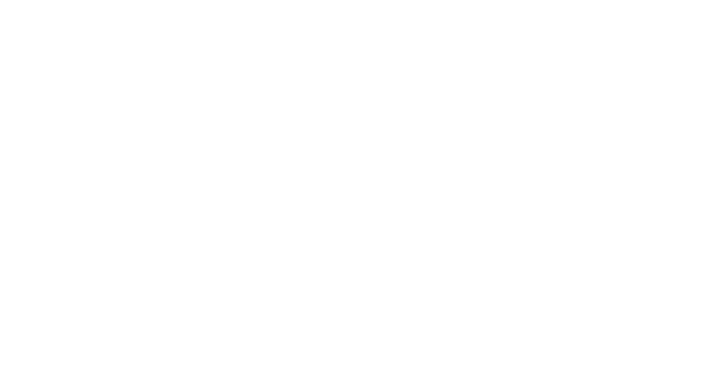
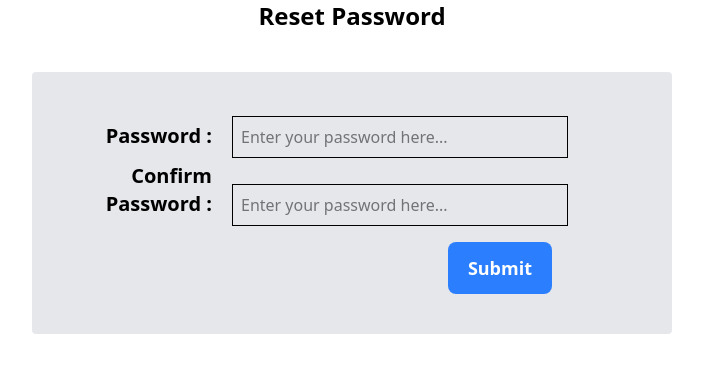
Before and after one commit to ramen72/OYA-Project-22_Todo_FullStack, a React app in the folder frontend/: page /reset-password/1 in a window 1280 px wide. Before the commit this address had no page. Shown: the top 372 px of the page, without its empty margins (288-991 px from the left). Built offline with nearby package versions, Linux system fonts and the light colour scheme; the HTML template or start-up script is replaced by a standard one.

Commit message:
Update up to rest-password at 20-09-2025_1749

```diff
--- a/frontend/src/App.jsx
+++ b/frontend/src/App.jsx
@@ -20,8 +20,8 @@
         <Route path="/" element={<Registration />} />
         <Route path="/login" element={<Login />} />
         <Route path={`/verify/:token`} element={<VerifyEmail />} />
-        <Route path={`/forgot-password/:token`} element={<ForgotPassword />} />
-        <Route path={`/reset/:token`} element={<ResetPassword />} />
+        <Route path={`/forgot-password`} element={<ForgotPassword />} />
+        <Route path={`/reset-password/:token`} element={<ResetPassword />} />
       </Routes>
     </>
   );
--- a/frontend/src/features/auth/authApi.js
+++ b/frontend/src/features/auth/authApi.js
@@ -4,5 +4,8 @@
 export const login = (data) => api.post("/auth/login", data);
 export const verifyEmail = (token) => api.get(`/auth/verify/${token}`);
 export const forgotPassword = (data) => api.post("/auth/forgot-password", data);
-export const resetPassword = (token, data) =>
-  api.post(`/auth/reset-password/${token}`, data);
+export const resetPassword = (token, data) => {
+  console.log(token, data);
+};
+// export const resetPassword = (token, data) =>
+//   api.post(`/auth/reset-password/${token}`, data);
--- a/frontend/src/features/auth/authSlice.js
+++ b/frontend/src/features/auth/authSlice.js
@@ -57,7 +57,9 @@
   "auth/reset",
   async ({ token, data }, { rejectWithValue }) => {
     try {
-      const res = await authApi.resetPassword(token, data);
+      const res = await authApi.resetPassword(token, {
+        password: data.password,
+      });
       return res.data;
     } catch (error) {
       return rejectWithValue(error);
@@ -86,12 +88,12 @@
         state.loading = true;
       })
       .addCase(login.fulfilled, (state, action) => {
-        (state.loading = true)(
-          (state.user = {
-            email: action.payload.email,
-            username: action.payload.username,
-          })
-        );
+        state.loading = false;
+        state.message = "error";
+        state.user = {
+          email: action.payload.email,
+          username: action.payload.username,
+        };
         state.accessToken = action.payload.accessToken;
       })
       .addCase(login.rejected, (state, action) => {
--- a/frontend/src/pages/ForgotPassword.jsx
+++ b/frontend/src/pages/ForgotPassword.jsx
@@ -1,9 +1,51 @@
-import React from "react";
+import React, { useState } from "react";
+import { useSelector, useDispatch } from "react-redux";
+import { forgot } from "./../features/auth/authSlice";
 
 const ForgotPassword = () => {
+  const [formData, setFormData] = useState({
+    email: "",
+  });
+  const dispatch = useDispatch();
+  const { message, error } = useSelector((state) => state.auth);
+
+  const handleSubmit = () => {
+    dispatch(forgot(formData));
+  };
+
   return (
     <>
-      <h1>ForgotPassword</h1>
+      <h1 className={`font-bold text-2xl text-center mb-6`}>Forgot Password</h1>
+      <form
+        action="POST"
+        onSubmit={handleSubmit}
+        className={`w-1/2 p-10 mt-10 mx-auto bg-gray-200 rounded`}
+      >
+        <div>
+          <label
+            htmlFor="email"
+            className={`inline-block w-1/4 font-bold text-xl text-right capitalize`}
+          >
+            email :
+          </label>
+          <input
+            className={`border ml-5 p-2 my-1 w-3/5`}
+            type="email"
+            onChange={(e) =>
+              setFormData({ ...formData, email: e.target.value })
+            }
+            placeholder="Enter your email here..."
+          />
+        </div>
+        <div className={`flex justify-end items-center mt-3`}>
+          <button
+            type="submit"
+            className={`bg-blue-500 px-5 py-3 text-white font-bold text-lg capitalize rounded-lg mr-20 cursor-pointer hover:bg-blue-600`}
+          >
+            submit
+          </button>
+        </div>
+      </form>
     </>
   );
 };
--- a/frontend/src/pages/Login.jsx
+++ b/frontend/src/pages/Login.jsx
@@ -1,9 +1,69 @@
-import React from "react";
+import React, { useState } from "react";
+import { useSelector, useDispatch } from "react-redux";
+import { login } from "./../features/auth/authSlice";
 
 const Login = () => {
+  const [formData, setFormData] = useState({
+    email: "",
+    password: "",
+  });
+  const dispatch = useDispatch();
+  const { message, error, loading } = useSelector((state) => state.auth);
+  console.log(loading);
+
+  const handleSubmit = () => {
+    dispatch(login(formData));
+  };
+
   return (
     <>
-      <h1>Login</h1>
+      <h1 className={`font-bold text-2xl text-center mb-6`}>Login</h1>
+      <form
+        action="POST"
+        onSubmit={handleSubmit}
+        className={`w-1/2 p-10 mt-10 mx-auto bg-gray-200 rounded`}
+      >
+        <div>
+          <label
+            htmlFor="email"
+            className={`inline-block w-1/4 font-bold text-xl text-right capitalize`}
+          >
+            email :
+          </label>
+          <input
+            className={`border ml-5 p-2 my-1 w-3/5`}
+            type="email"
+            onChange={(e) =>
+              setFormData({ ...formData, email: e.target.value })
+            }
+            placeholder="Enter your email here..."
+          />
+        </div>
+        <div>
+          <label
+            htmlFor="password"
+            className={`inline-block w-1/4 font-bold text-xl text-right capitalize`}
+          >
+            password :
+          </label>
+          <input
+            className={`border ml-5 p-2 my-1 w-3/5`}
+            type="password"
+            onChange={(e) =>
+              setFormData({ ...formData, password: e.target.value })
+            }
+            placeholder="Enter your password here..."
+          />
+        </div>
+        <div className={`flex justify-end items-center mt-3`}>
+          <button
+            type="submit"
+            className={`bg-blue-500 px-5 py-3 text-white font-bold text-lg capitalize rounded-lg mr-20 cursor-pointer hover:bg-blue-600`}
+          >
+            submit
+          </button>
+        </div>
+      </form>
     </>
   );
 };
--- a/frontend/src/pages/ResetPassword.jsx
+++ b/frontend/src/pages/ResetPassword.jsx
@@ -1,9 +1,73 @@
-import React from "react";
+import React, { useState } from "react";
+import { useSelector, useDispatch } from "react-redux";
+import { reset } from "./../features/auth/authSlice";
+import { useParams } from "react-router-dom";
 
 const ResetPassword = () => {
+  const { token } = useParams();
+  const [formData, setFormData] = useState({
+    password: "",
+    confirmPassword: "",
+  });
+  const dispatch = useDispatch();
+  const { message, error } = useSelector((state) => state.auth);
+
+  const handleSubmit = () => {
+    console.log(formData.password, token);
+    if (token) {
+      dispatch(reset({ token, formData }));
+    }
+  };
+
   return (
     <>
-      <h1>ResetPassword</h1>
+      <h1 className={`font-bold text-2xl text-center mb-6`}>Reset Password</h1>
+      <form
+        action="POST"
+        onSubmit={handleSubmit}
+        className={`w-1/2 p-10 mt-10 mx-auto bg-gray-200 rounded`}
+      >
+        <div>
+          <label
+            htmlFor="password"
+            className={`inline-block w-1/4 font-bold text-xl text-right capitalize`}
+          >
+            password :
+          </label>
+          <input
+            className={`border ml-5 p-2 my-1 w-3/5`}
+            type="password"
+            onChange={(e) =>
+              setFormData({ ...formData, password: e.target.value })
+            }
+            placeholder="Enter your password here..."
+          />
+        </div>
+        <div>
+          <label
+            htmlFor="confirmPassword"
+            className={`inline-block w-1/4 font-bold text-xl text-right capitalize`}
+          >
+            Confirm Password :
+          </label>
+          <input
+            className={`border ml-5 p-2 my-1 w-3/5`}
+            type="password"
+            onChange={(e) =>
+              setFormData({ ...formData, confirmPassword: e.target.value })
+            }
+            placeholder="Enter your password here..."
+          />
+        </div>
+        <div className={`flex justify-end items-center mt-3`}>
+          <button
+            type="submit"
+            className={`bg-blue-500 px-5 py-3 text-white font-bold text-lg capitalize rounded-lg mr-20 cursor-pointer hover:bg-blue-600`}
+          >
+            submit
+          </button>
+        </div>
+      </form>
     </>
   );
 };
--- a/frontend/src/pages/VerifyEmail.jsx
+++ b/frontend/src/pages/VerifyEmail.jsx
@@ -1,9 +1,20 @@
-import React from "react";
+import React, { useEffect } from "react";
+import { useDispatch, useSelector } from "react-redux";
+import { useParams } from "react-router-dom";
+import { verify } from "./../features/auth/authSlice";
 
 const VerifyEmail = () => {
+  const { token } = useParams();
+  const dispatch = useDispatch();
+  const { message, error } = useSelector((state) => state.auth);
+  useEffect(() => {
+    if (token) {
+      dispatch(verify(token));
+    }
+  }, []);
   return (
     <>
-      <h1>VerifyEmail</h1>
+      <h3>Verifying email please wait a while...</h3>
     </>
   );
 };
```
